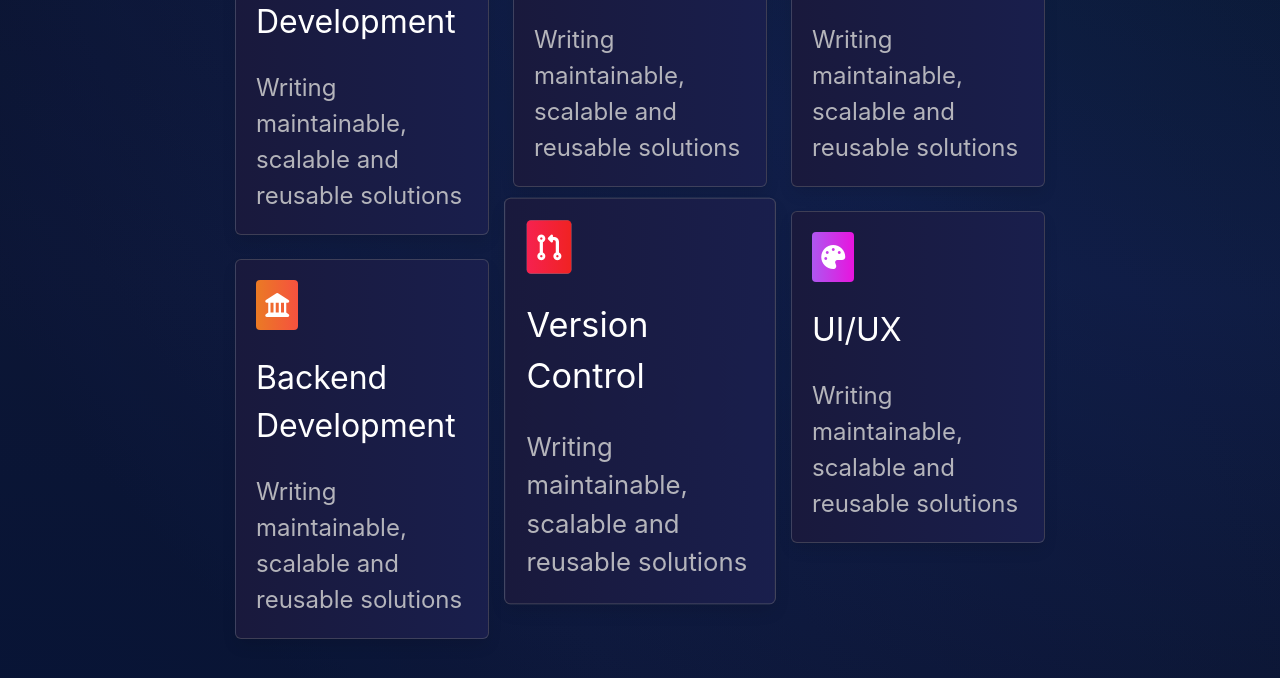
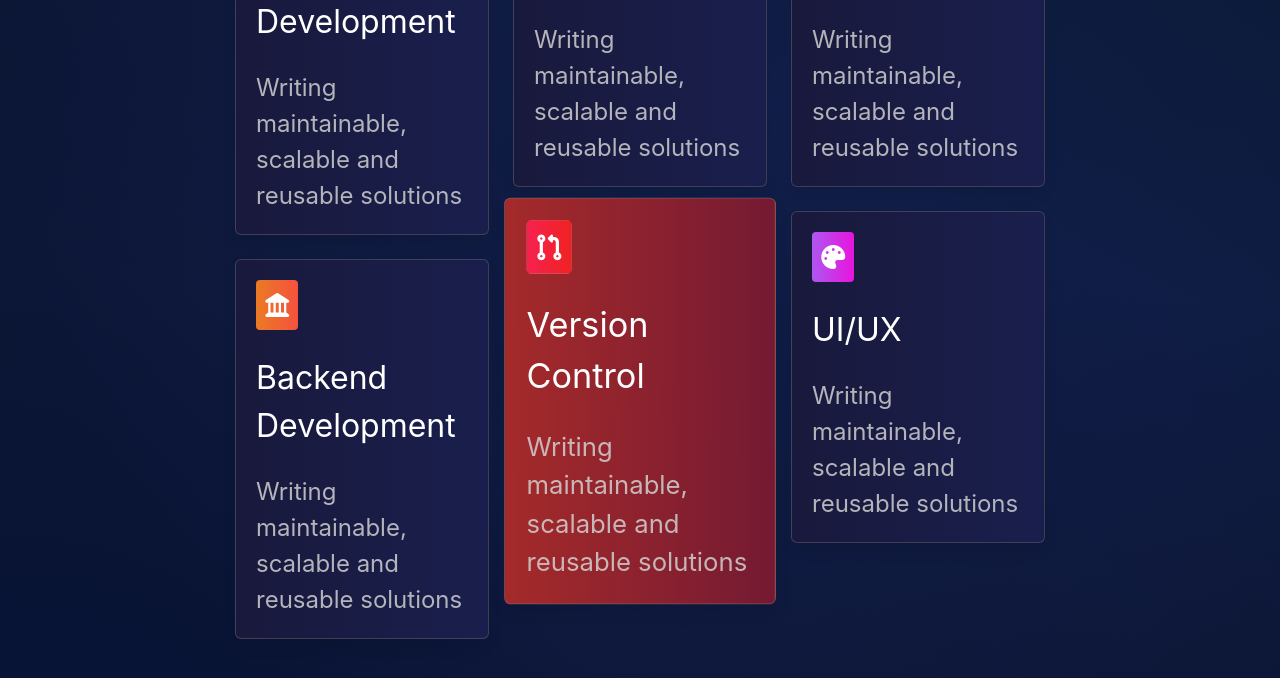
Before and after one commit to V3lu/Personal-Brand, an Angular app: page / in a window 1280 px wide. In both pictures the pointer is over the element 640 px from the left and 3034 px from the top of the page. Shown: the part 2634-3312 px from the top of the page. Built offline with nearby package versions, Linux system fonts and the light colour scheme.

Commit message:
5011030202

```diff
--- a/src/app/skills/skills.component.css
+++ b/src/app/skills/skills.component.css
@@ -75,6 +75,7 @@
 
 .boxevery4:hover{
   transform: scaleX(1.07) scaleY(1.07);
+  background-image: linear-gradient(to left, rgba(101, 1, 28, 0.903), rgba(155, 19, 19, 0.903));
   transition: 0.3s ease;
 }
 
@@ -86,6 +87,7 @@
 
 .boxevery5:hover{
   transform: scaleX(1.07) scaleY(1.07);
+  background-image: linear-gradient(to left, rgba(137, 2, 124, 0.903), rgba(146, 10, 184, 0.91));
   transition: 0.3s ease;
 }
 
@@ -97,6 +99,7 @@
 
 .boxevery6:hover{
   transform: scaleX(1.07) scaleY(1.07);
+  background-image: linear-gradient(to left, rgba(53, 1, 73, 0.903), rgba(134, 17, 187, 0.91));
   transition: 0.3s ease;
 }
 
```
